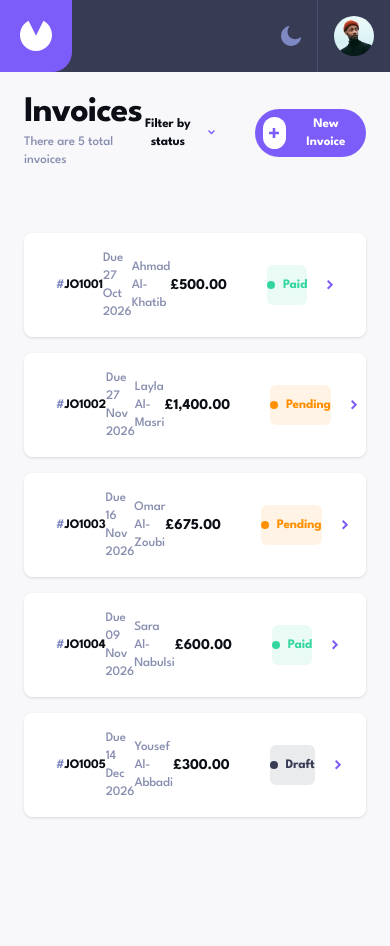
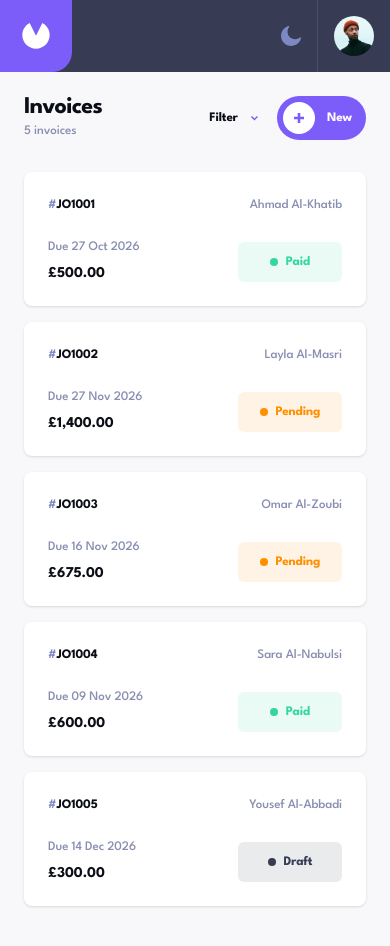
Before and after one commit to obadajaber/invoice-app, a React (Vite) app: page / in a window 390 px wide. Shown: the top 946 px of the page. Before the commit the page ends 881 px from the top, so only its background shows below. Built offline with nearby package versions, Linux system fonts and the light colour scheme.

Commit message:
make sidebar, header, filter, invoice list and empty state responsive

```diff
--- a/src/App.tsx
+++ b/src/App.tsx
@@ -11,7 +11,7 @@ export default function App() {
 
     <div className="min-h-screen bg-page dark:bg-dark-bg">
       <Sidebar theme={theme} onToggleTheme={toggleTheme} />
-      <main className="mx-auto w-full max-w-182.5 px-6 pt-24 pb-16 pl-6 md:pt-26 lg:py-16 lg:pl-31.75">
+      <main className="mx-auto w-full max-w-194.5 px-6 pt-24 pb-16 md:px-12 md:pt-32 lg:px-6 lg:py-16">
         <Routes>
           <Route path="/" element={<InvoicesPage />} />
           <Route path="/invoices/:id" element={<InvoiceDetailPage />} />
--- a/src/components/EmptyState.tsx
+++ b/src/components/EmptyState.tsx
@@ -1,17 +1,24 @@
-import illustration from '../assets/empty-illustration.svg'
+import illustration from "../assets/empty-illustration.svg";
 
 export default function EmptyState() {
   return (
-        <section className='mt-25.5 flex flex-col items-center text-center'>
-            <img src={illustration} alt='illustration of a person' className='w-60.5' />
-            <h2 className='mt-16 text-[24px] leading-5.5 font-bold tracking-[-0.75px] text-ink dark:text-white'>
+    <section className="mt-25.5 flex flex-col items-center text-center md:mt-54">
+      <img
+        src={illustration}
+        alt="illustration of a person"
+        className="w-48.25 md:w-60.5"
+      />
+      <h2 className="mt-10.5 text-[24px] leading-5.5 font-bold tracking-[-0.75px] text-ink md:mt-16 dark:text-white">
         There is nothing here
       </h2>
-            <p className='mt-3 max-w-55 text-muted'>
-                Create an invoice by clicking the{' '}
-                <span className='font-bold'>New Invoice</span>{' '}
+      <p className="mt-4 max-w-44 text-muted md:mt-6 md:max-w-48.25">
+        Create an invoice by clicking the{" "}
+        <span className="font-bold">
+          <span className="md:hidden">New</span>
+          <span className="hidden md:inline">New Invoice</span>
+        </span>{" "}
         button and get started
       </p>
     </section>
-    )
+  );
 }
--- a/src/components/FilterDropdown.tsx
+++ b/src/components/FilterDropdown.tsx
@@ -1,37 +1,48 @@
-import { useState } from 'react'
-import type { InvoiceStatus } from '../types/invoice'
-import arrowDown from '../assets/icon-arrow-down.svg'
+import { useState, useEffect, useRef } from "react";
+import type { InvoiceStatus } from "../types/invoice";
+import arrowDown from "../assets/icon-arrow-down.svg";
 
-const options: InvoiceStatus[] = ['draft', 'pending', 'paid']
+const options: InvoiceStatus[] = ["draft", "pending", "paid"];
 
 type Props = {
-  selected: InvoiceStatus[]
-  onChange: (selected: InvoiceStatus[]) => void
-}
+  selected: InvoiceStatus[];
+  onChange: (selected: InvoiceStatus[]) => void;
+};
 
 export default function FilterDropdown({ selected, onChange }: Props) {
-  const [open, setOpen] = useState(false)
+  const [open, setOpen] = useState(false);
+  const ref = useRef<HTMLDivElement>(null);
+
+  useEffect(() => {
+    function handleClick(e: MouseEvent) {
+      if (ref.current && !ref.current.contains(e.target as Node))
+        setOpen(false);
+    }
+    document.addEventListener("mousedown", handleClick);
+    return () => document.removeEventListener("mousedown", handleClick);
+  }, []);
 
   function toggle(status: InvoiceStatus) {
     if (selected.includes(status)) {
-      onChange(selected.filter((s) => s !== status))
+      onChange(selected.filter((s) => s !== status));
     } else {
-      onChange([...selected, status])
+      onChange([...selected, status]);
     }
   }
 
   return (
-    <div className="relative">
+        <div ref={ref} className="relative">
       <button
         type="button"
         onClick={() => setOpen(!open)}
-        className="flex items-center gap-3.5 font-bold text-ink hover:opacity-70 dark:text-white"
+        className="flex items-center gap-3 font-bold text-ink hover:opacity-70 md:gap-3.5 dark:text-white"
       >
-        Filter by status
+        <span className="md:hidden">Filter</span>
+        <span className="hidden md:inline">Filter by status</span>
         <img
           src={arrowDown}
           alt=""
-          className={`h-1.25 w-2.25 transition-transform ${open ? 'rotate-180' : ''}`}
+          className={`h-1.25 w-2.25 transition-transform ${open ? "rotate-180" : ""}`}
         />
       </button>
 
@@ -53,5 +64,5 @@ export default function FilterDropdown({ selected, onChange }: Props) {
         </ul>
       )}
     </div>
-  )
+  );
 }
--- a/src/components/Header.tsx
+++ b/src/components/Header.tsx
@@ -19,27 +19,33 @@ export default function Header({
     <header className="flex items-center justify-between">
       {/* جهة اليسار : العنوان و النص الصغير تحتيه */}
       <div>
-        <h1 className="text-[36px] leading-8.25 font-bold tracking-[-1px] text-ink dark:text-white">
+        <h1 className="text-[24px] leading-5.5 font-bold tracking-[-0.75px] text-ink md:text-[36px] md:leading-8.25 md:tracking-[-1px] dark:text-white">
           Invoices
         </h1>
-        <p className="mt-1 text-muted">
-          {count === 0 ? "No invoices" : `There are ${count} total invoices`}
+        <p className="mt-1 text-muted md:mt-1.5">
+          <span className="md:hidden">
+            {count === 0 ? "No invoices" : `${count} invoices`}
+          </span>
+          <span className="hidden md:inline">
+            {count === 0 ? "No invoices" : `There are ${count} total invoices`}
+          </span>
         </p>
       </div>
 
       {/* جهة اليمين : الفلتر و زر الفاتورة الجديد */}
-      <div className="flex items-center gap-10">
+      <div className="flex items-center gap-4.5 md:gap-10">
         <FilterDropdown selected={filters} onChange={onFilterChange} />
 
         <button
           type="button"
           onClick={onNew}
-          className="flex h-12 items-center gap-4 rounded-full bg-primary p-2 pr-4 font-bold text-white hover:bg-primary-light"
+          className="flex h-11 items-center gap-3 rounded-full bg-primary p-1.5 pr-3.5 font-bold text-white hover:bg-primary-light md:h-12 md:gap-4 md:p-2 md:pr-4"
         >
           <span className="flex h-8 w-8 items-center justify-center rounded-full bg-white">
             <img src={IconPlus} alt="" className="h-2.5 w-2.5" />
           </span>
-          New Invoice
+          <span className="md:hidden">New</span>
+          <span className="hidden md:inline">New Invoice</span>
         </button>
       </div>
     </header>
--- a/src/components/InvoiceCard.tsx
+++ b/src/components/InvoiceCard.tsx
@@ -1,37 +1,46 @@
-import { Link } from 'react-router'
-import type { Invoice } from '../types/invoice'
-import StatusBadge from './StatusBadge'
-import arrowRight from '../assets/icon-arrow-right.svg'
+import { Link } from "react-router";
+import type { Invoice } from "../types/invoice";
+import StatusBadge from "./StatusBadge";
+import arrowRight from "../assets/icon-arrow-right.svg";
 
 function formatDate(date: string) {
-    return new Date(date).toLocaleDateString('en-GB', {
-        day: '2-digit',
-        month: 'short',
-        year: 'numeric',
-    })
+  return new Date(date).toLocaleDateString("en-GB", {
+    day: "2-digit",
+    month: "short",
+    year: "numeric",
+  });
 }
 
 function formatMoney(value: number) {
-    return new Intl.NumberFormat('en-GB', {
-        style: 'currency',
-        currency: 'GBP',
-    }).format(value)
+  return new Intl.NumberFormat("en-GB", {
+    style: "currency",
+    currency: "GBP",
+  }).format(value);
 }
 
 export default function InvoiceCard({ invoice }: { invoice: Invoice }) {
   return (
     <Link
       to={`/invoices/${invoice.id}`}
-            className="flex items-center rounded-lg bg-white px-8 py-4 shadow-sm hover:outline hover:outline-primary dark:bg-dark-1 dark:shadow-none">
-            <h3 className="w-20 font-bold">
+      className="grid grid-cols-2 gap-y-6 rounded-lg bg-white p-6 shadow-sm hover:outline hover:outline-primary md:flex md:items-center md:gap-y-0 md:px-8 md:py-4 dark:bg-dark-1 dark:shadow-none"
+    >
+      <h3 className="font-bold md:w-20">
         <span className="text-muted-2">#</span>
         {invoice.id}
       </h3>
-            <p className="w-32.5 text-muted">Due {formatDate(invoice.paymentDue)}</p>
-            <p className="flex-1 text-muted">{invoice.clientName}</p>
-            <p className="mr-10 text-[15px] font-bold">{formatMoney(invoice.total)}</p>
+      <p className="col-start-1 row-start-2 text-muted md:w-32.5">
+        Due {formatDate(invoice.paymentDue)}
+      </p>
+      <p className="col-start-2 row-start-1 text-right text-muted md:flex-1 md:text-left">
+        {invoice.clientName}
+      </p>
+      <p className="col-start-1 row-start-3 -mt-4 text-[15px] font-bold md:mt-0 md:mr-10">
+        {formatMoney(invoice.total)}
+      </p>
+      <div className="col-start-2 row-span-2 row-start-2 flex items-end justify-end">
         <StatusBadge status={invoice.status} />
-            <img src={arrowRight} alt="" className="ml-5" />
+      </div>
+      <img src={arrowRight} alt="" className="ml-5 hidden md:block" />
     </Link>
-    )
+  );
 }
--- a/src/components/Sidebar.tsx
+++ b/src/components/Sidebar.tsx
@@ -10,7 +10,11 @@ export default function Sidebar({ theme, onToggleTheme }: Props) {
     <aside className="fixed top-0 left-0 right-0 z-30 flex h-18 w-full flex-row bg-sidebar dark:bg-dark-1 md:h-20 lg:inset-y-0 lg:right-auto lg:h-auto lg:w-25.75 lg:flex-col lg:rounded-r-[20px]">
       {/* القسم العلوي : المربع البنفسجي الي ورا الشعار*/}
       <div className="flex h-18 w-18 shrink-0 items-center justify-center rounded-br-[20px] bg-primary md:h-20 md:w-20 lg:h-25.75 lg:w-full">
-        <img src={logo} alt="Invoice app logo" className="h-8 w-8 lg:h-10 lg:w-10" />
+        <img
+          src={logo}
+          alt="Invoice app logo"
+          className="h-6.5 w-7 md:h-7.75 md:w-7.75 lg:h-10 lg:w-10"
+        />
       </div>
 
       {/* القسم السفلي : القمر/الشمس و الصورة والفاصل */}
--- a/src/pages/InvoicesPage.tsx
+++ b/src/pages/InvoicesPage.tsx
@@ -33,7 +33,7 @@ export default function InvoicesPage() {
       {visible.length === 0 ? (
         <EmptyState />
       ) : (
-        <div className="mt-16 flex flex-col gap-4">
+        <div className="mt-8 flex flex-col gap-4 md:mt-16">
           {visible.map((invoice) => (
             <InvoiceCard key={invoice.id} invoice={invoice} />
           ))}
```
Lines whose indentation alone changed are shown as unchanged.
